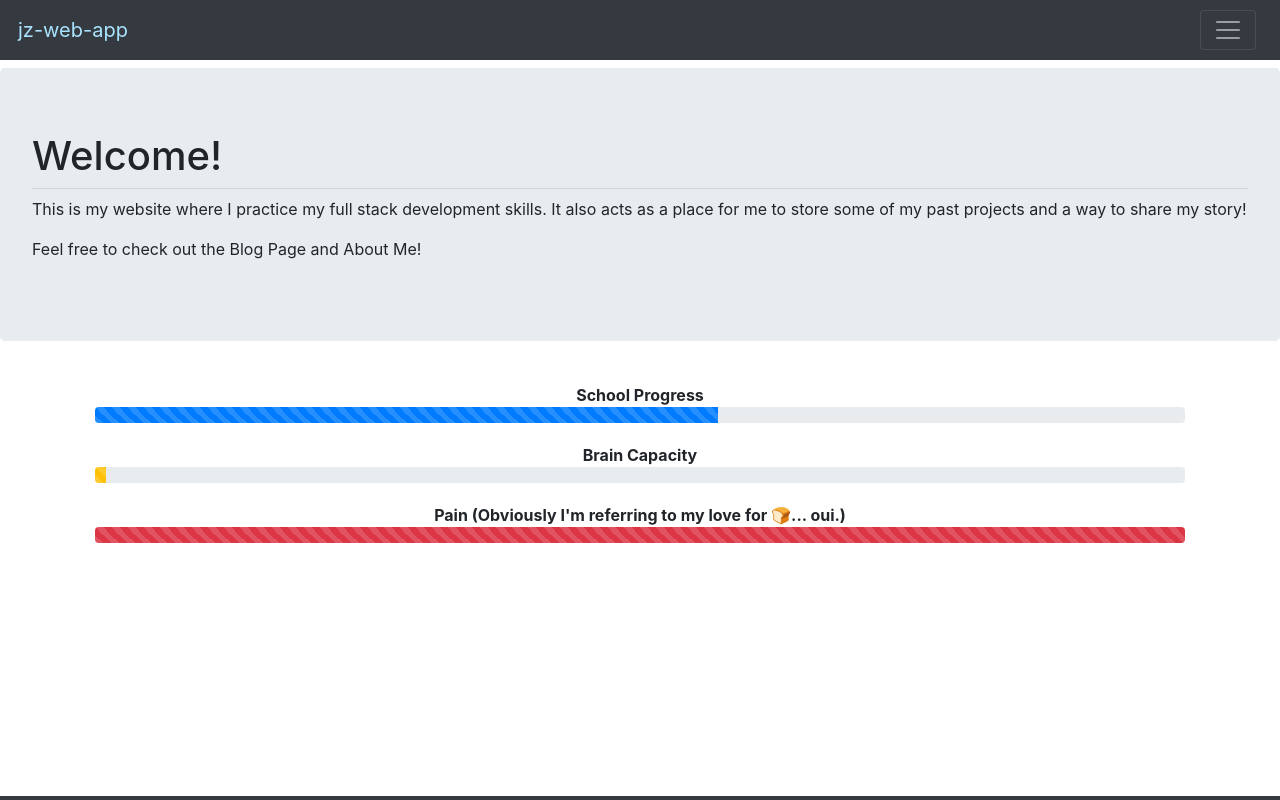
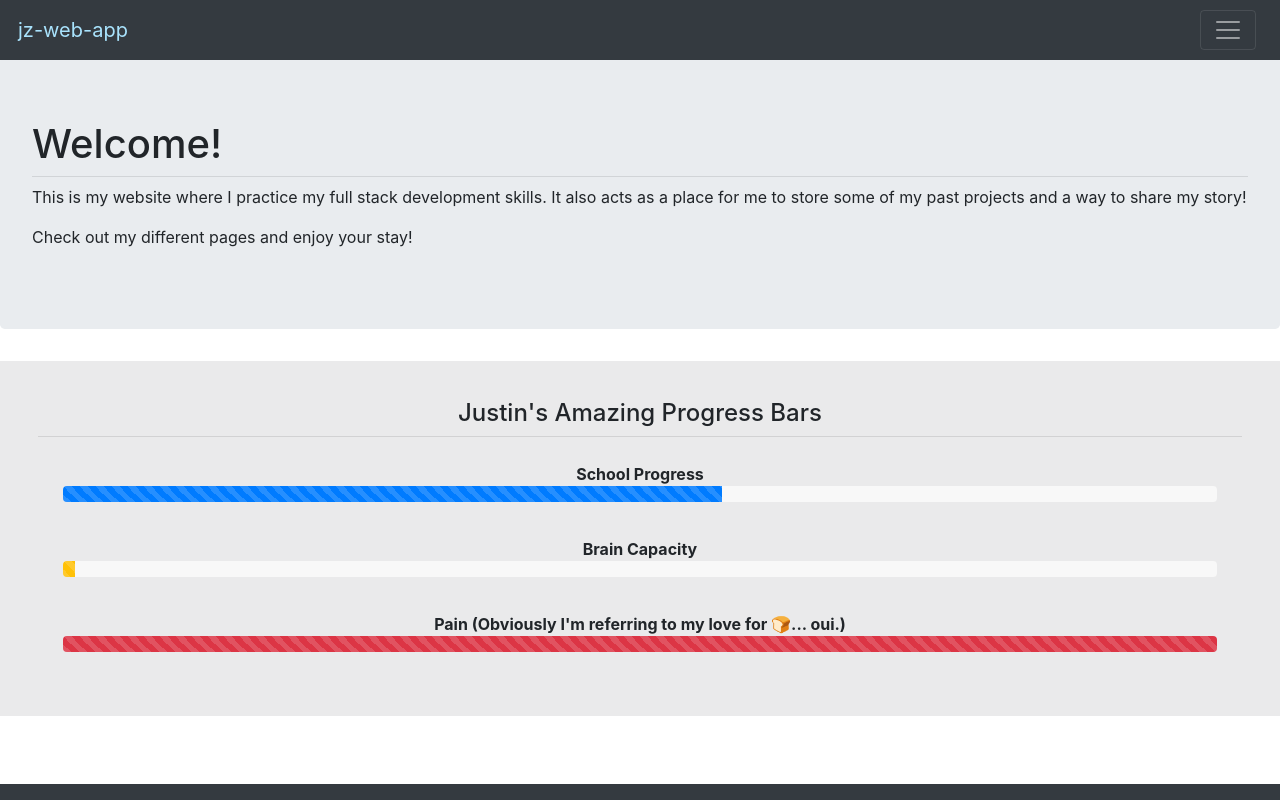
Before and after one commit to justin-zhu1018/jz-web-app, a React (Create React App) app: page / in a window 1280 px wide. Shown: the top 800 px of the page. Built offline with nearby package versions, Linux system fonts and the light colour scheme.

Commit message:
CSS adjust, sticky Navbar

```diff
--- a/src/components/siteNavbar.js
+++ b/src/components/siteNavbar.js
@@ -16,7 +16,7 @@ export default function SiteNavbar(props) {
   const toggleNavbar = () => setCollapsed(!collapsed);
   return (
     <div>
-      <Navbar color="dark" dark>
+      <Navbar color="dark" dark className="fixed-top">
         <NavbarBrand href="/" className="mr-auto">
           {/* <p>jz-web-app</p> */}
           <div className="title-text">jz-web-app</div>
@@ -31,7 +31,12 @@ export default function SiteNavbar(props) {
             </NavItem>
             <NavItem>
               <NavLink href="/blog/">
-                <div className="list-text">Blog Page</div>
+                <div className="list-text">The Blog</div>
+              </NavLink>
+            </NavItem>
+            <NavItem>
+              <NavLink href="/error/">
+                <div className="list-text">Error Page</div>
               </NavLink>
             </NavItem>
             <NavItem>
--- a/src/pages/aboutPage.css
+++ b/src/pages/aboutPage.css
@@ -5,21 +5,22 @@
 }
 
 .aboutPage .jumbotron-spacing {
-  margin-top: 1vh;
+  margin-top: 7vh;
 }
 
 .aboutPage .content-container {
   margin: 30px auto;
   width: 100%;
   padding: 3%;
-  background: #343a40;
+  background: #eaeaeb;
   /* align-items: center; */
   /* display: flex; */
   /* flex-direction: column; */
 }
 
 .aboutPage .text-container {
-  background: #eaeaeb;
+  background: #fdfdfd;
+  border: 1px dashed rgb(196, 196, 196);
   padding: 30px;
   padding-bottom: 10px;
 }
@@ -61,6 +62,12 @@
   background: #696969;
 }
 
+.heading__hr-end {
+  height: 1px;
+  border: none;
+  background: #696969;
+}
+
 .margin-end-text {
   margin-bottom: 30px;
 }
--- a/src/pages/aboutPage.js
+++ b/src/pages/aboutPage.js
@@ -97,7 +97,7 @@ export default class AboutPage extends Component {
               <p className="text-contents">{aboutContents4a}</p>
             </div>
             <div>
-              <hr className="heading__hr" />
+              <hr className="heading__hr-end" />
               <p className="contain-end">{aboutEnd}</p>
             </div>
           </div>
--- a/src/pages/blogPage.css
+++ b/src/pages/blogPage.css
@@ -8,7 +8,7 @@
 }
 
 .blogPage .jumbotron-spacing {
-  margin-top: 1vh;
+  margin-top: 7vh;
 }
 
 /* .blogPage .blog-form-wrapper {
--- a/src/pages/errorPage.css
+++ b/src/pages/errorPage.css
@@ -1,15 +1,15 @@
 .errorPage {
   /* background-color: #282c34; */
-  min-height: 90vh;
+  min-height: 91vh;
 }
 
 .errorPage .jumbotron-spacing {
-  margin-top: 1vh;
+  margin-top: 7vh;
 }
 
-.errorPage .container {
+.errorPage .error-container {
   margin: 0 auto;
-  max-width: 1000px;
+  /* max-width: 1000px; */
   width: 100%;
   padding: 20px;
   background: #eaeaeb;
--- a/src/pages/errorPage.js
+++ b/src/pages/errorPage.js
@@ -14,9 +14,14 @@ export default class ErrorPage extends Component {
             <a href="/">safety</a>!
           </p>
         </Jumbotron>
-        <div className="container">
-          {/* <h1>You can have a picture of a doggo</h1> */}
-          <h1>kthnxbyeeee :)</h1>
+        <div className="error-container">
+          <h4>
+            ERROR 404: This is where every invalid page gets redirected to!
+          </h4>
+          <p>
+            Nothing special, but gets the job done. Now go back to the other
+            pages that I worked hard on. :)
+          </p>
         </div>
       </div>
     );
--- a/src/pages/homePage.css
+++ b/src/pages/homePage.css
@@ -5,9 +5,30 @@
 }
 
 .homePage .jumbotron-spacing {
-  margin-top: 1vh;
+  margin-top: 7vh;
 }
 
 .homePage .prog-padding {
   padding: 10px;
+  margin: 15px;
 }
+
+.homePage .progress-header-text-container {
+  /* border-bottom: 1px solid black; */
+  text-align: center;
+  margin-bottom: 15px;
+}
+
+.homePage .content-container {
+  margin: 30px auto;
+  width: 100%;
+  padding: 3%;
+  background: #eaeaeb;
+  /* align-items: center; */
+  /* display: flex; */
+  /* flex-direction: column; */
+}
+
+.progress-bg-color {
+  background-color: rgb(248, 248, 248) !important;
+}
--- a/src/pages/homePage.js
+++ b/src/pages/homePage.js
@@ -14,16 +14,30 @@ export default class HomePage extends Component {
             skills. It also acts as a place for me to store some of my past
             projects and a way to share my story!
           </p>
-          <p>Feel free to check out the Blog Page and About Me!</p>
+          <p>Check out my different pages and enjoy your stay!</p>
         </Jumbotron>
-        <div className="container">
+        <div className="content-container">
+          <div className="progress-header-text-container">
+            <h4>Justin's Amazing Progress Bars</h4>
+            <hr className="my-2" />
+          </div>
           <div className="text-center prog-padding">
             <b>School Progress</b>
-            <Progress color="primary" animated value={(2 / 3.5) * 100} />
+            <Progress
+              className="progress-bg-color"
+              color="primary"
+              animated
+              value={(2 / 3.5) * 100}
+            />
           </div>
           <div className="text-center prog-padding">
             <b>Brain Capacity</b>
-            <Progress color="warning" animated value={1} />
+            <Progress
+              className="progress-bg-color"
+              color="warning"
+              animated
+              value={1}
+            />
           </div>
           <div className="text-center prog-padding">
             <b>
@@ -33,7 +47,12 @@ export default class HomePage extends Component {
               </span>
               ... oui.)
             </b>
-            <Progress color="danger" animated value={100} />
+            <Progress
+              className="progress-bg-color"
+              color="danger"
+              animated
+              value={100}
+            />
           </div>
         </div>
       </div>
```
